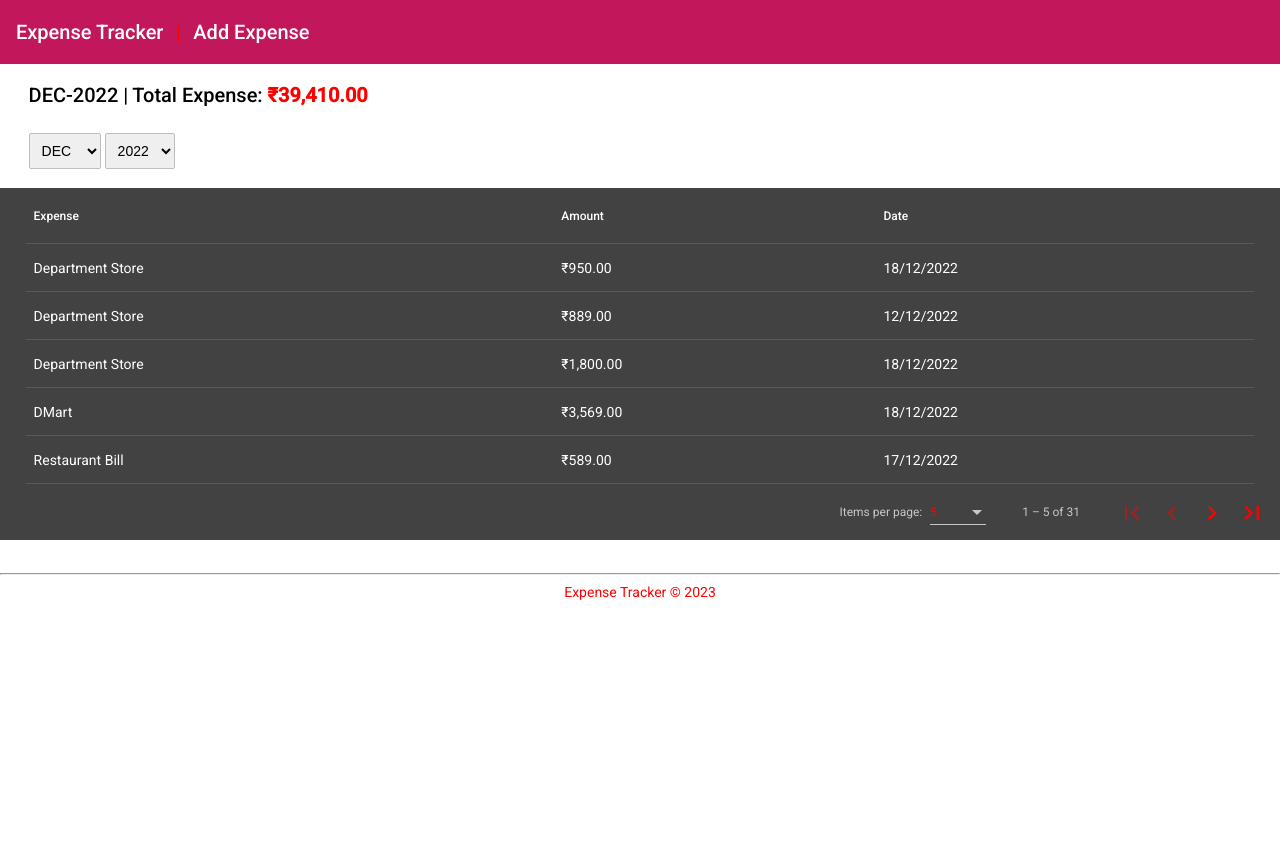
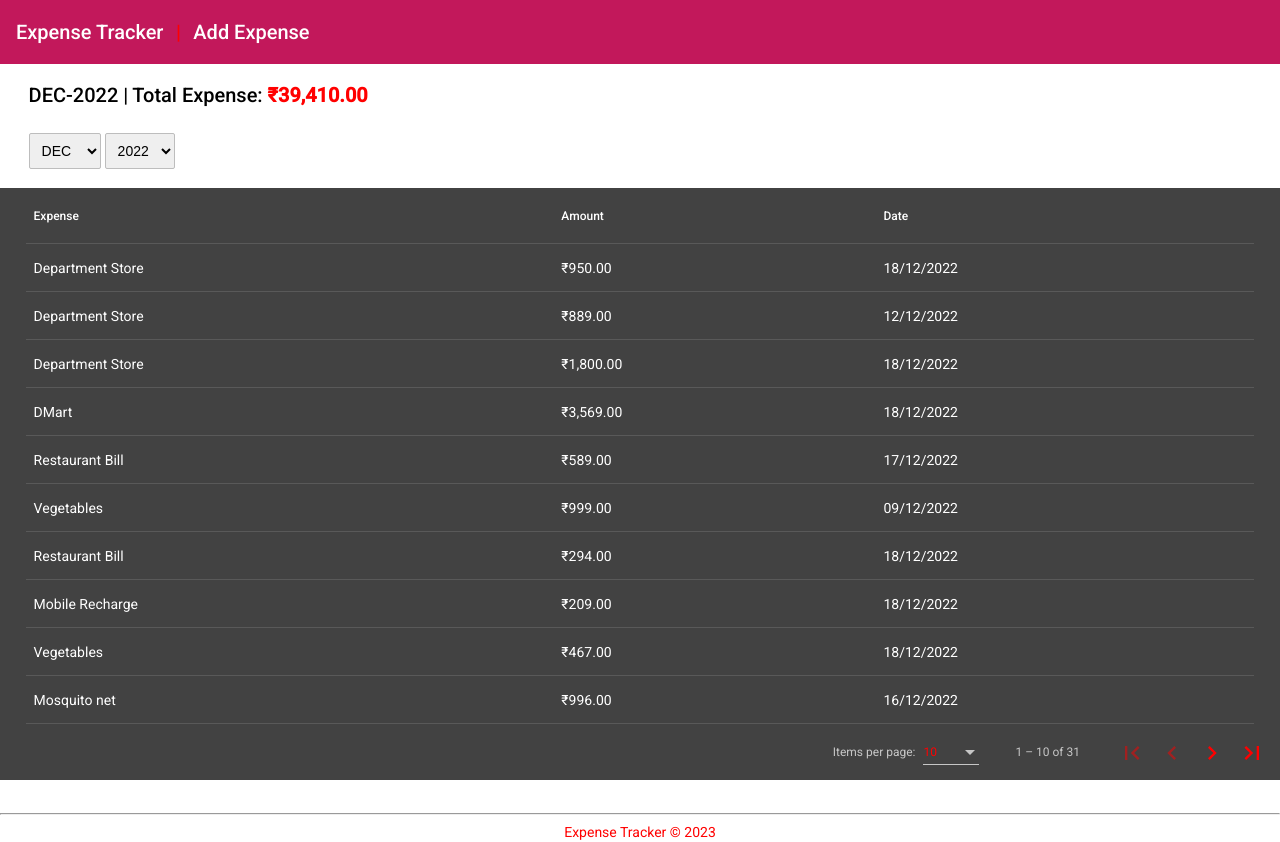
Before and after one commit to giri-webcodes/expense-tracker-webapp, an Angular app: page / in a window 1280 px wide. Before the commit the page ends 800 px from the top, so only its background shows below. Built offline with nearby package versions, Linux system fonts and the light colour scheme.

Commit message:
Update expense-list.component.html

```diff
--- a/src/app/expense-list/expense-list.component.html
+++ b/src/app/expense-list/expense-list.component.html
@@ -67,6 +67,6 @@
     <tr mat-header-row *matHeaderRowDef="headerColumns"></tr>
     <tr mat-row *matRowDef="let row; columns: headerColumns;"></tr>
 </table>
-<mat-paginator [pageSizeOptions]="[5,10]" (page)="pageEvent($event)" showFirstLastButtons></mat-paginator>
+<mat-paginator [pageSizeOptions]="[10,20]" (page)="pageEvent($event)" showFirstLastButtons></mat-paginator>
 
 </div>
```
